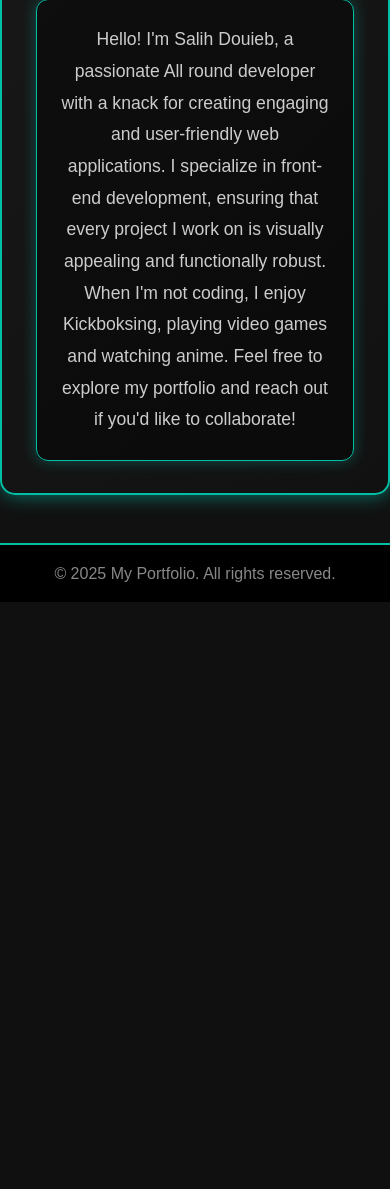
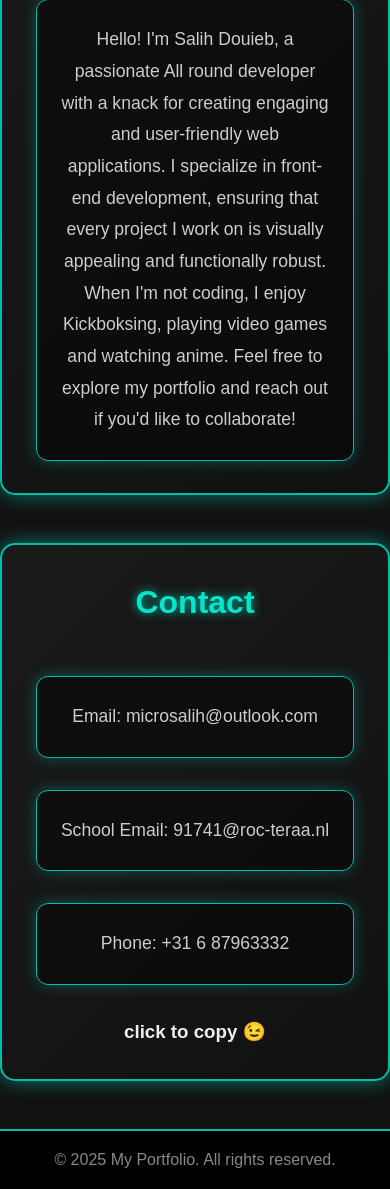
Before and after one commit to SalihDouieb/My-Portofolio, a PHP site: page / in a window 390 px wide. Shown: the part 1727-2916 px from the top of the page. Before the commit the page ends 2329 px from the top, so only its background shows below. Run offline with PHP 8.4, Linux system fonts and the light colour scheme.

Commit message:
Copyable Email and Phone Number.

```diff
--- a/MyPortofolio/index.php
+++ b/MyPortofolio/index.php
@@ -56,10 +56,20 @@
         I specialize in front-end development, ensuring that every project I work on is visually appealing and functionally robust.
          When I'm not coding, I enjoy Kickboksing, playing video games and watching anime. Feel free to explore my portfolio and reach out if you'd like to collaborate!</p>
     </section>
+<section class="about-me contact">
+    <h2>Contact</h2>
+    <p class="copyable" data-copy="microsalih@outlook.com">Email: microsalih@outlook.com</p>
+    <p class="copyable" data-copy="91741@roc-teraa.nl">School Email: 91741@roc-teraa.nl</p>
+    <p class="copyable" data-copy="+31 6 87963332">Phone: +31 6 87963332</p>
+    <h3> click to copy 😉</h3>
+    <span class="copy-message">Copied!</span>
+</section>
 </article>
 
   <footer>
     <p>&copy; 2025 My Portfolio. All rights reserved.</p>
   </footer>
+  <script src="lightbox.js"></script>
+
 </body>
 </html>
--- a/MyPortofolio/lightbox.js
+++ b/MyPortofolio/lightbox.js
@@ -1,9 +1,12 @@
 document.addEventListener("DOMContentLoaded", () => {
+
+  // ---------------- LIGHTBOX ----------------
   const lightbox = document.getElementById("lightbox");
   const lightboxImg = document.getElementById("lightbox-img");
   const closeBtn = document.querySelector(".close");
   const galleryImages = document.querySelectorAll(".gallery img");
 
+  if (lightbox && lightboxImg && closeBtn) {
     galleryImages.forEach((img) => {
       img.addEventListener("click", () => {
         lightbox.setAttribute("aria-hidden", "false");
@@ -23,4 +26,33 @@ document.addEventListener("DOMContentLoaded", () => {
         lightbox.style.display = "none";
       }
     });
+  }
+
+  // ---------------- COPY TO CLIPBOARD ----------------
+  const copyableItems = document.querySelectorAll('.copyable');
+
+  copyableItems.forEach(item => {
+    item.addEventListener('click', () => {
+      const text = item.dataset.copy;
+
+      navigator.clipboard.writeText(text)
+        .then(() => {
+          // Create a temporary "Copied!" message next to the clicked item
+          const message = document.createElement('span');
+          message.textContent = ' Copied!';
+          message.style.color = '#00e6cc';
+          message.style.fontSize = '0.9rem';
+          message.style.marginLeft = '5px';
+          item.appendChild(message);
+
+          setTimeout(() => {
+            message.remove();
+          }, 1500);
+        })
+        .catch(err => {
+          console.error('Failed to copy: ', err);
         });
+    });
+  });
+
+});
--- a/MyPortofolio/styles.css
+++ b/MyPortofolio/styles.css
@@ -244,6 +244,22 @@ footer {
   transform: translateY(-5px);
   box-shadow: 0 0 25px rgba(0, 230, 204, 0.5);
 }
+.contact p.copyable {
+    cursor: pointer;
+    transition: color 0.2s;
+}
+
+.contact p.copyable:hover {
+    color: #00e6cc;
+}
+
+.copy-message {
+    display: none;
+    color: #00e6cc;
+    font-size: 0.9rem;
+    margin-top: 0.5rem;
+}
+
 
 /* ---------------- RESPONSIVE ---------------- */
 @media (max-width: 768px) {
```
Lines whose indentation alone changed are shown as unchanged.
